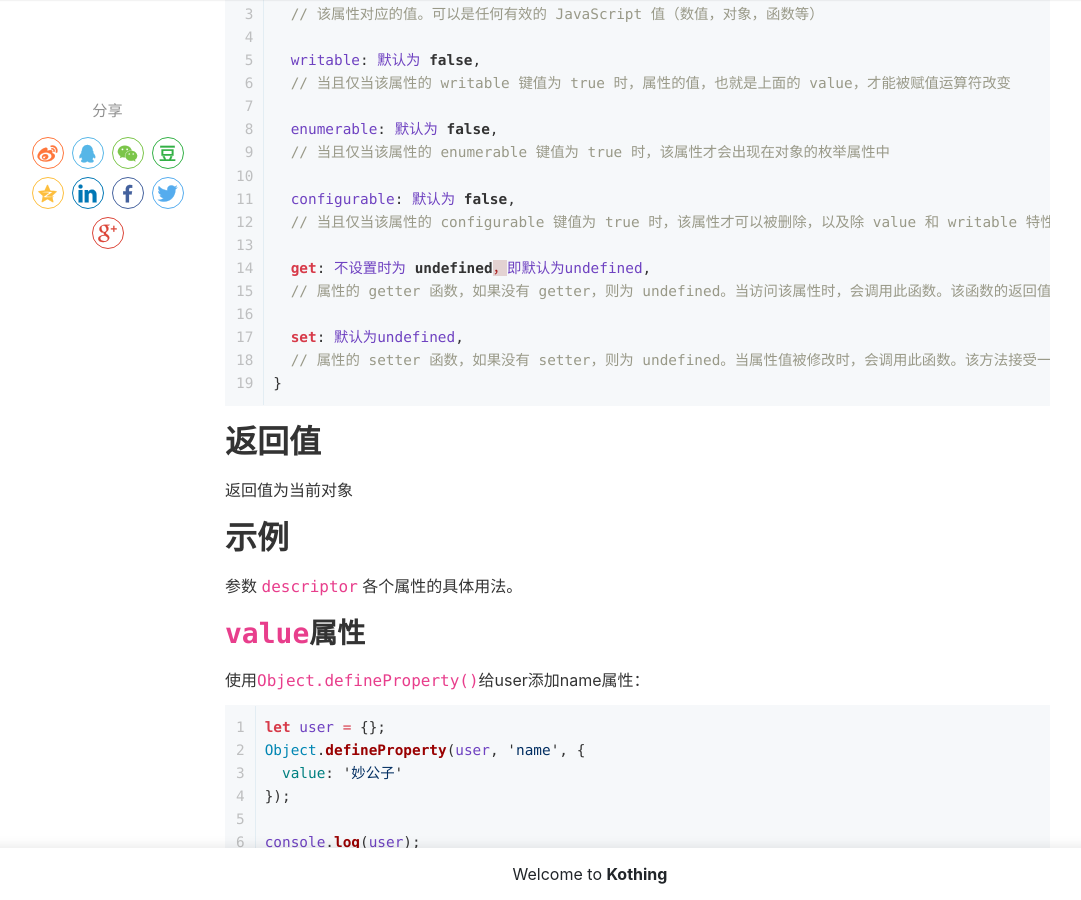
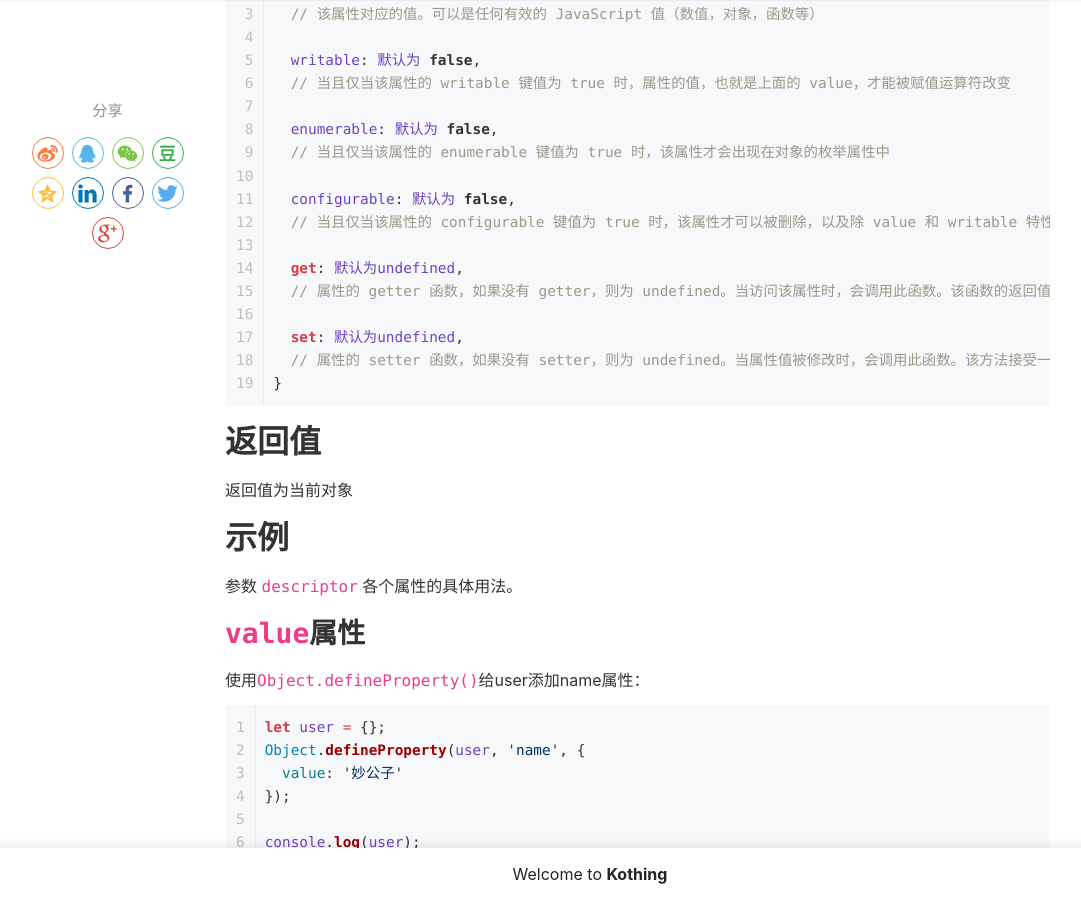
Before and after one commit to kothing/kothing.github.io, a Jekyll site: the page built from _posts/2021-06-22-Object.defineProperty.md, in a window 1280 px wide and 900 px high, scrolled down 2436 px. Shown: the whole window, without its empty margins (50-1131 px from the left). Built offline with Jekyll 4.4.1, drawn with Linux system fonts in a browser that asks for light colours; nearby versions of some CDN libraries; comment, search, counter and statistics services are not loaded; some of the changed text lies outside the part shown.

Commit message:
Update 2021-06-22-Object.defineProperty.md

```diff
--- a/_posts/2021-06-22-Object.defineProperty.md
+++ b/_posts/2021-06-22-Object.defineProperty.md
@@ -82,7 +82,7 @@ descriptor: {
   configurable: 默认为 false,
   // 当且仅当该属性的 configurable 键值为 true 时，该属性才可以被删除，以及除 value 和 writable 特性外的其他特性才能可以被修改
 
-  get: 不设置时为 undefined，即默认为undefined,
+  get: 默认为undefined,
   // 属性的 getter 函数，如果没有 getter，则为 undefined。当访问该属性时，会调用此函数。该函数的返回值就是属性的值。
 
   set: 默认为undefined,
```
Also changed, not shown: other parts of _posts/2021-06-22-Object.defineProperty.md (+1 -1 lines).
